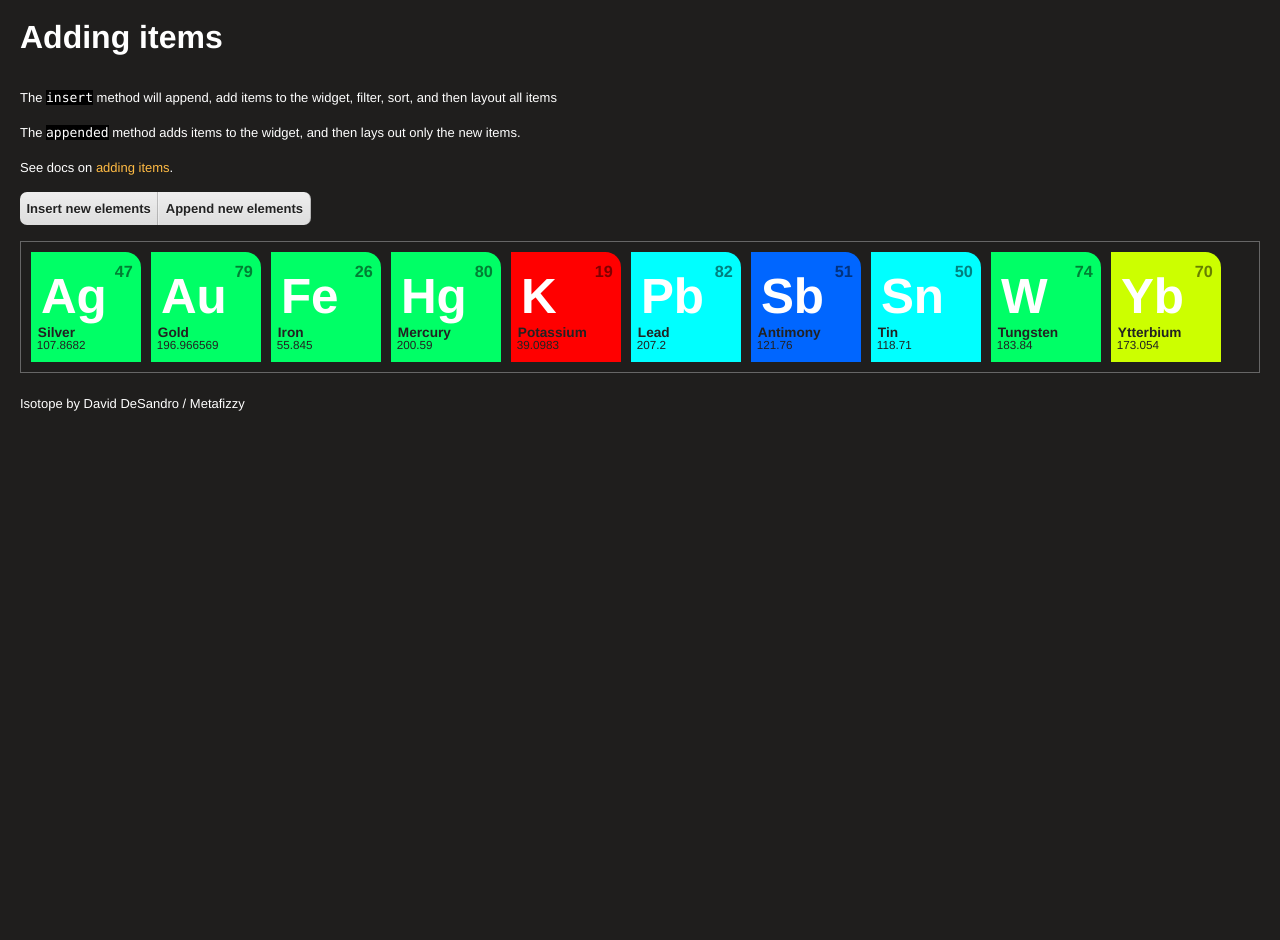
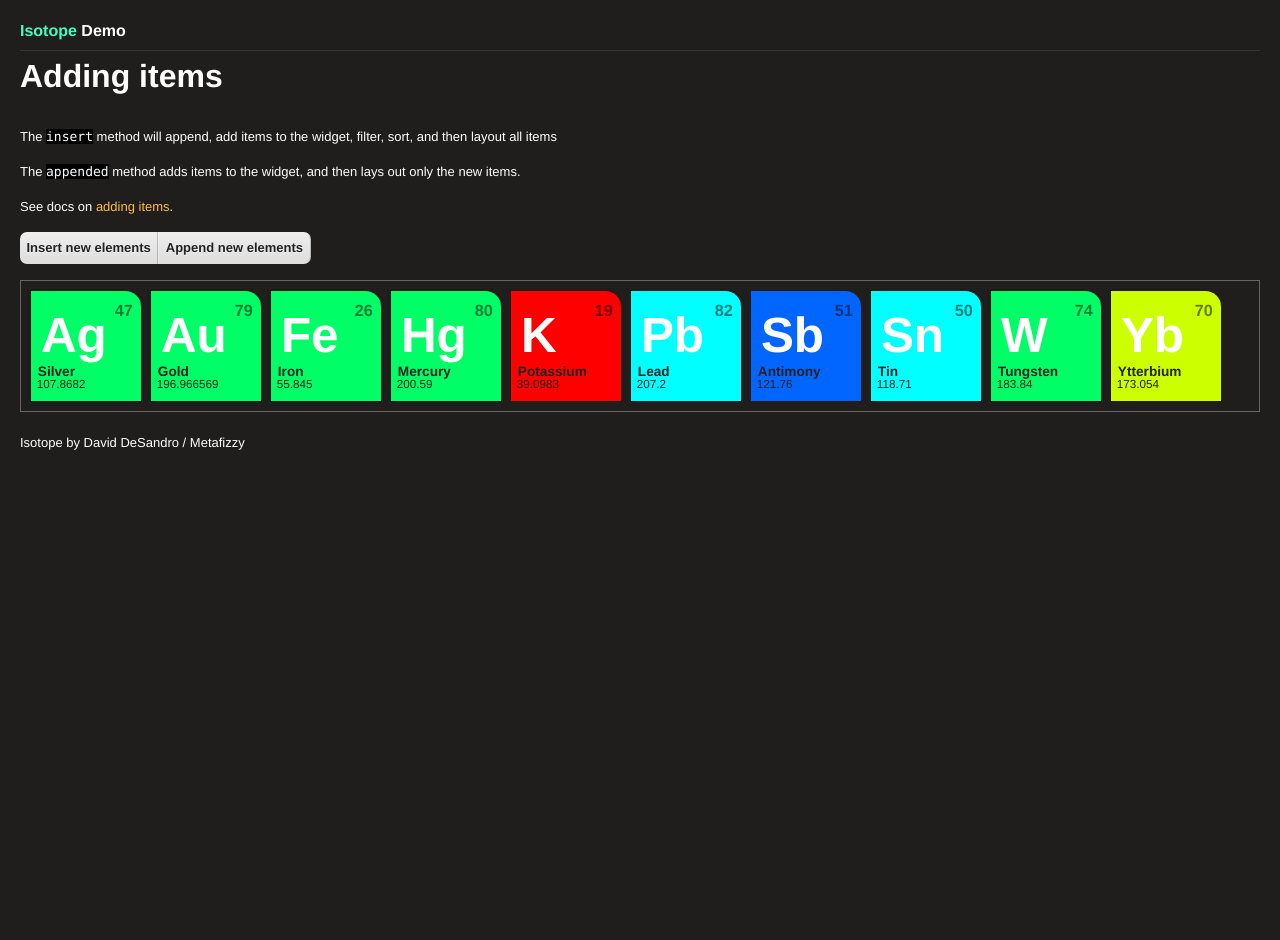
Before and after one commit to metafizzy/isotope, a Jekyll site: the page built from _posts/demos/2011-01-02-adding-items.html, in a window 1280 px wide. Built offline with Jekyll 4.4.1, drawn with Linux system fonts in a browser that asks for light colours.

Commit message:
docs : add demo nav

```diff
--- a/_layouts/demo.html
+++ b/_layouts/demo.html
@@ -11,6 +11,8 @@
 </head>
 <body>
 
+  <p id="demo-nav"><a href="../">{{ site.name }}</a> Demo</p>
+
   <h1>{{ page.title }}</h1>
 
   {{ content }}
--- a/css/style.css
+++ b/css/style.css
@@ -398,12 +398,22 @@ body.doc {
 /**** Doc page nav ****/
 
 #docs-nav h1 {
-  font-size: 20px;
+  font-size: 19px;
   margin-bottom: 0.5em;
 }
 
-#docs-nav h1 a { color: #4FB; }
-#docs-nav h1 a:hover { color: #4BF; }
+#docs-nav h1 a,
+#demo-nav a { color: #4FB; }
+#docs-nav h1 a:hover,
+#demo-nav a:hover { color: #4BF; }
+
+#demo-nav {
+  font-size: 16px;
+  font-weight: bold;
+  padding-bottom: 0.5em;
+  margin-bottom: 0.5em;
+  border-bottom: 1px solid #333;
+}
 
 #docs-nav ul {
   list-style: none;
```
